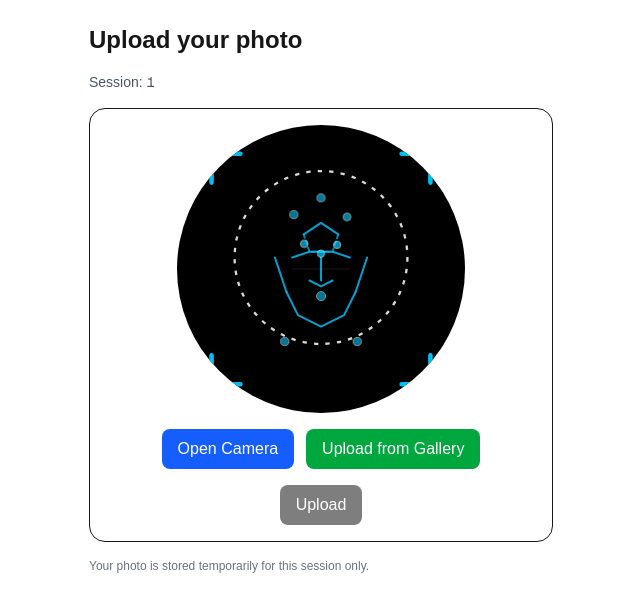
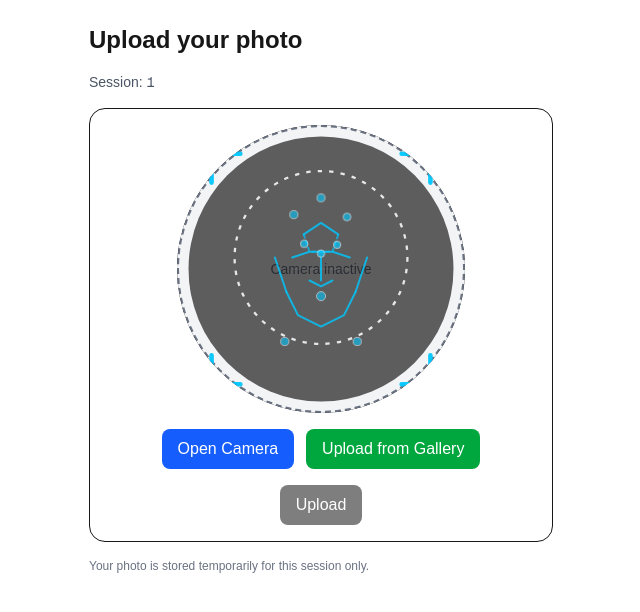
Before and after one commit to codingmaster094/latest-skin-scan-app, a Next.js app: page /upload/1 in a window 1280 px wide. Shown: the top 612 px of the page, without its empty margins (319-959 px from the left). Built offline with nearby package versions, Linux system fonts and the light colour scheme.

Commit message:
add photo shape

```diff
--- a/app/upload/[sessionId]/page.jsx
+++ b/app/upload/[sessionId]/page.jsx
@@ -149,12 +149,12 @@ export default function MobileUploadPage({ params }) {
         <input type="file" accept="image/*" ref={galleryInputRef} onChange={handleGalleryFile} className="hidden" />
 
         <div className="relative w-full flex justify-center">
-          {/* {!streaming && (
-            <div className="">
+          {!streaming && (
+            <div className="w-72 h-72 bg-gray-100 rounded-full flex items-center justify-center border-2 border-dashed text-sm z-10 text-gray-500 absolute left-1/2 top-1/2 transform -translate-x-1/2 -translate-y-1/2">
               Camera inactive
             </div>
-          )} */}
-  {!streaming && (
+          )}
+
           <div className="relative w-72 h-72 rounded-full overflow-hidden bg-black">
             {/* video fills circle */}
             <video
@@ -256,7 +256,6 @@ export default function MobileUploadPage({ params }) {
               `}</style>
             </div>
           </div>
-           )}
         </div>
 
         <canvas ref={canvasRef} className="hidden" />
```
